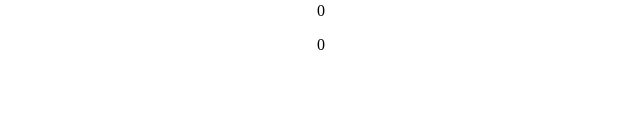
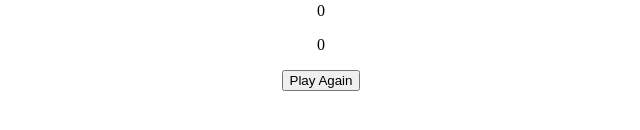
Before and after one commit to Ruan-Portella/Trivia, a React (Create React App) app: page /feedback in a window 1280 px wide. Shown: the part 386-516 px from the top of the page, without its empty margins (319-959 px from the left). Built offline with nearby package versions, Linux system fonts and the light colour scheme.

Commit message:
Requisito 15
Feat: Adiciona Button para redirecionar ao login

```diff
--- a/src/pages/Feedback.jsx
+++ b/src/pages/Feedback.jsx
@@ -22,6 +22,12 @@ class Feedback extends Component {
     }
   }
 
+  playAgain = () => {
+    const { history } = this.props;
+
+    history.push('/');
+  };
+
   render() {
     const { name, score, gravatarEmail, assertions } = this.props;
     const { message } = this.state;
@@ -34,6 +40,13 @@ class Feedback extends Component {
         <p data-testid="feedback-text">{message}</p>
         <p data-testid="feedback-total-score">{score}</p>
         <p data-testid="feedback-total-question">{assertions}</p>
+        <button
+          data-testid="btn-play-again"
+          onClick={ () => this.playAgain() }
+        >
+          Play Again
+
+        </button>
       </section>
     );
   }
@@ -47,6 +60,9 @@ const mapStateToProps = (state) => ({
 });
 
 Feedback.propTypes = {
+  history: PropTypes.shape({
+    push: PropTypes.func.isRequired,
+  }).isRequired,
   name: PropTypes.string.isRequired,
   score: PropTypes.number.isRequired,
   gravatarEmail: PropTypes.string.isRequired,
```
